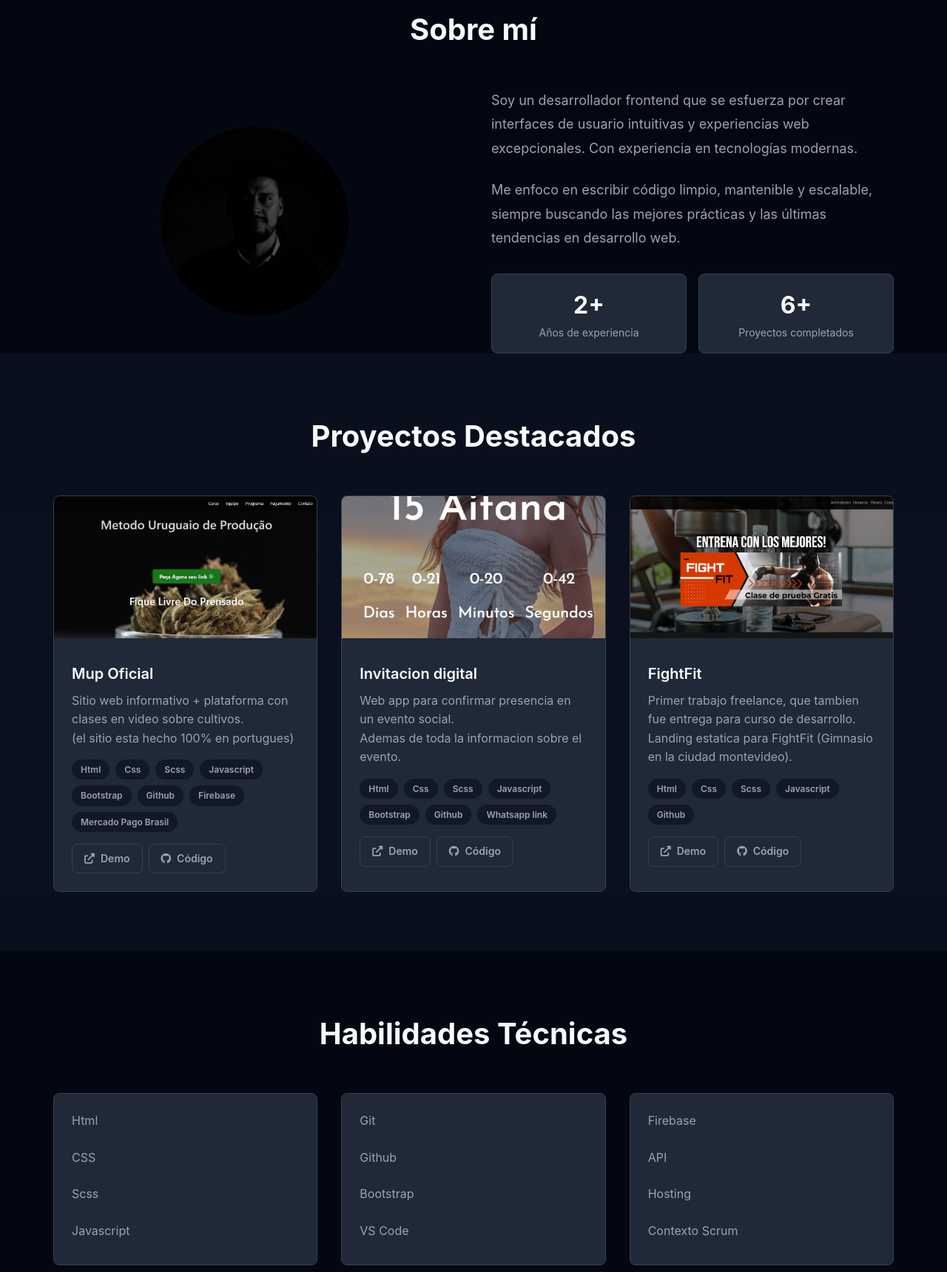
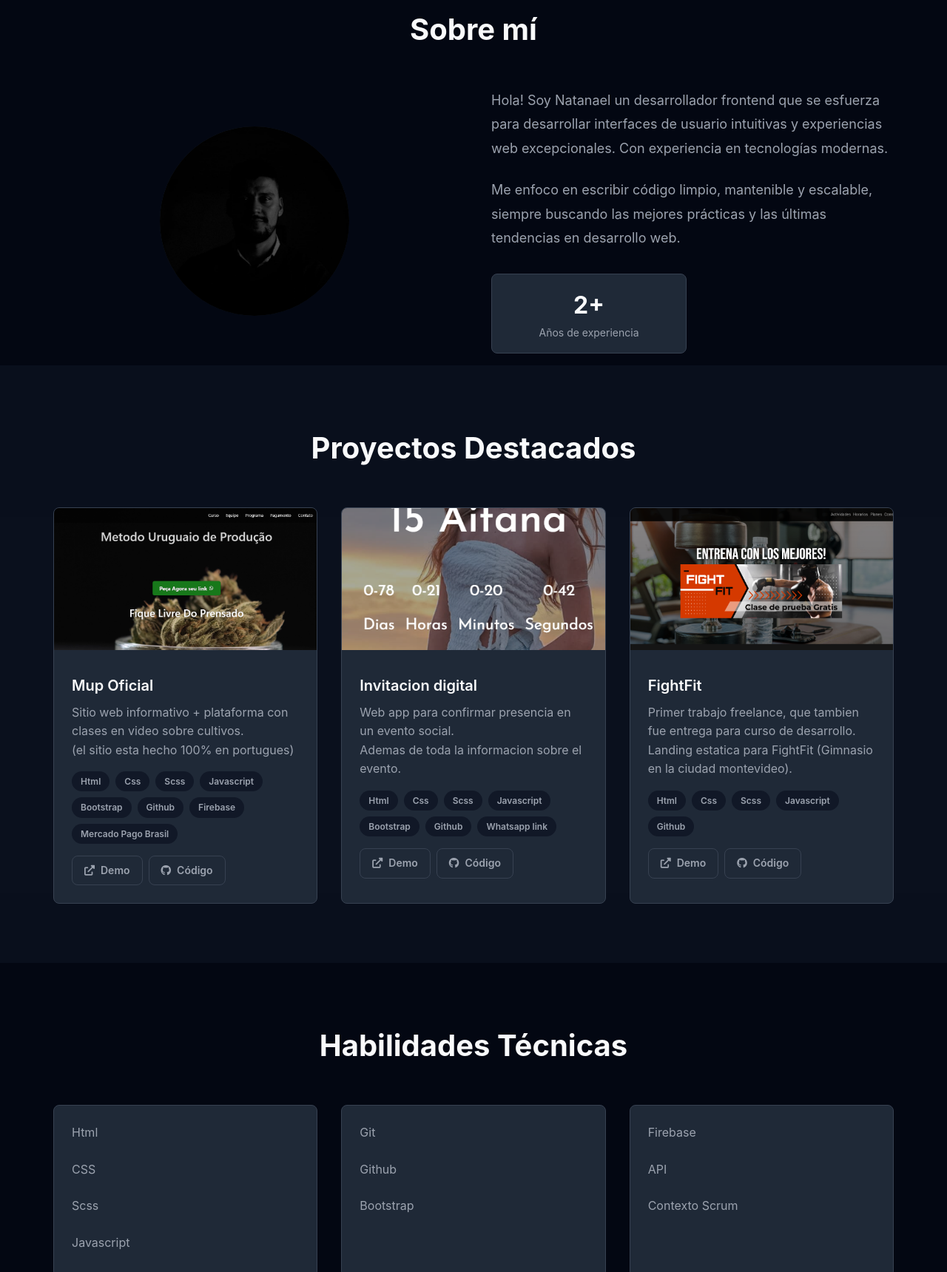
Before and after one commit to NatanaelLeites/nata, a website: page index.html in a window 1280 px wide. Shown: the part 1080-2800 px from the top of the page at 74% size. Drawn offline with Linux system fonts and the light colour scheme.

Commit message:
cambios en estructura general

```diff
--- a/index.html
+++ b/index.html
@@ -13,7 +13,7 @@
     <header id="principal" class="header">
         <div class="container">
             <div class="header__content">
-                <a href="#principal" class="header__logo">&lt;Dv09 Natanael /&gt;</a>
+                <a href="#principal" class="header__logo">&lt;Dv09/&gt;</a>
 
                 <!-- nav -->
                 <nav class="header__nav">
@@ -50,7 +50,7 @@
                     </p>
                     <div class="hero__buttons">
                         <a href="#projects" class="btn btn--primary">Ver Proyectos</a>
-                        <a href="#" class="btn btn--outline">Descargar CV</a>
+                        <a href="/archivo/NatanaelCv.pdf" download="NatanaelCv.pdf" class="btn btn--outline">Descargar CV</a>
                     </div>
                     <div class="hero__social">
                         <a target="_blank" href="https://github.com/NatanaelLeites" class="hero__social-link"><i class="fab fa-github"></i></a>
@@ -75,7 +75,7 @@
                     </div>
                     <div class="about__text">
                         <p class="about__paragraph">
-                            Soy un desarrollador frontend que se esfuerza por crear interfaces de usuario intuitivas y experiencias web
+                            Hola! Soy Natanael un desarrollador frontend que se esfuerza para desarrollar interfaces de usuario intuitivas y experiencias web
                             excepcionales. Con experiencia en tecnologías modernas.
                         </p>
                         <p class="about__paragraph">
@@ -86,10 +86,6 @@
                             <div class="stat-card">
                                 <div class="stat-card__number">2+</div>
                                 <div class="stat-card__label">Años de experiencia</div>
-                            </div>
-                            <div class="stat-card">
-                                <div class="stat-card__number">6+</div>
-                                <div class="stat-card__label">Proyectos completados</div>
                             </div>
                         </div>
                     </div>
@@ -194,7 +190,7 @@
             </div>
         </section>
 
-        <!-- Skills Section -->
+        <!-- habilidades -->
         <section id="skills" class="skills">
             <div class="container">
                 <h2 class="section__title">Habilidades Técnicas</h2>
@@ -205,122 +201,63 @@
                             <div class="skill-item">
                                 <div class="skill-item__header">
                                     <span class="skill-item__name">Html</span>
-                                    <!-- <span class="skill-item__percentage">90%</span> -->
                                 </div>
-                                <!-- <div class="skill-item__bar">
-                                    <div class="skill-item__progress" data-width="90"></div>
-                                </div> -->
+
                             </div>
                             <div class="skill-item">
                                 <div class="skill-item__header">
                                     <span class="skill-item__name">CSS</span>
-                                    <!-- <span class="skill-item__percentage">85%</span> -->
                                 </div>
-                                <!-- <div class="skill-item__bar">
-                                    <div class="skill-item__progress" data-width="85"></div>
-                                </div> -->
                             </div>
                             <div class="skill-item">
                                 <div class="skill-item__header">
                                     <span class="skill-item__name">Scss</span>
-                                    <!-- <span class="skill-item__percentage">80%</span> -->
                                 </div>
-                                <!-- <div class="skill-item__bar">
-                                    <div class="skill-item__progress" data-width="80"></div>
-                                </div> -->
                             </div>
                             <div class="skill-item">
                                 <div class="skill-item__header">
                                     <span class="skill-item__name">Javascript</span>
-                                    <!-- <span class="skill-item__percentage">95%</span> -->
                                 </div>
-                                <!-- <div class="skill-item__bar">
-                                    <div class="skill-item__progress" data-width="95"></div>
-                                </div> -->
                             </div>
                         </div>
                     </div>
 
                     <div class="skill-category">
-                        <!-- <h3 class="skill-category__title">Herramientas</h3> -->
                         <div class="skill-category__skills">
                             <div class="skill-item">
                                 <div class="skill-item__header">
                                     <span class="skill-item__name">Git</span>
-                                    <!-- <span class="skill-item__percentage">85%</span> -->
                                 </div>
-                                <!-- <div class="skill-item__bar">
-                                    <div class="skill-item__progress" data-width="85"></div>
-                                </div> -->
                             </div>
                             <div class="skill-item">
                                 <div class="skill-item__header">
                                     <span class="skill-item__name">Github</span>
-                                    <!-- <span class="skill-item__percentage">70%</span> -->
                                 </div>
-                                <!-- <div class="skill-item__bar">
-                                    <div class="skill-item__progress" data-width="70"></div>
-                                </div> -->
                             </div>
                             <div class="skill-item">
                                 <div class="skill-item__header">
                                     <span class="skill-item__name">Bootstrap</span>
-                                    <!-- <span class="skill-item__percentage">75%</span> -->
                                 </div>
-                                <!-- <div class="skill-item__bar">
-                                    <div class="skill-item__progress" data-width="75"></div>
-                                </div> -->
-                            </div>
-                            <div class="skill-item">
-                                <div class="skill-item__header">
-                                    <span class="skill-item__name">VS Code</span>
-                                    <!-- <span class="skill-item__percentage">95%</span> -->
-                                </div>
-                                <!-- <div class="skill-item__bar">
-                                    <div class="skill-item__progress" data-width="95"></div>
-                                </div> -->
                             </div>
                         </div>
                     </div>
 
                     <div class="skill-category">
-                        <!-- <h3 class="skill-category__title">Backend</h3> -->
                         <div class="skill-category__skills">
                             <div class="skill-item">
                                 <div class="skill-item__header">
                                     <span class="skill-item__name">Firebase</span>
-                                    <!-- <span class="skill-item__percentage">70%</span> -->
                                 </div>
-                                <!-- <div class="skill-item__bar">
-                                    <div class="skill-item__progress" data-width="70"></div>
-                                </div> -->
                             </div>
                             <div class="skill-item">
                                 <div class="skill-item__header">
                                     <span class="skill-item__name">API</span>
-                                    <!-- <span class="skill-item__percentage">65%</span> -->
                                 </div>
-                                <!-- <div class="skill-item__bar">
-                                    <div class="skill-item__progress" data-width="65"></div>
-                                </div> -->
-                            </div>
-                            <div class="skill-item">
-                                <div class="skill-item__header">
-                                    <span class="skill-item__name">Hosting</span>
-                                    <!-- <span class="skill-item__percentage">60%</span> -->
-                                </div>
-                                <!-- <div class="skill-item__bar">
-                                    <div class="skill-item__progress" data-width="60"></div>
-                                </div> -->
                             </div>
                             <div class="skill-item">
                                 <div class="skill-item__header">
                                     <span class="skill-item__name">Contexto Scrum</span>
-                                    <!-- <span class="skill-item__percentage">55%</span> -->
                                 </div>
-                                <!-- <div class="skill-item__bar">
-                                    <div class="skill-item__progress" data-width="55"></div>
-                                </div> -->
                             </div>
                         </div>
                     </div>
--- a/scss/estilos.scss
+++ b/scss/estilos.scss
@@ -310,7 +310,6 @@ body {
 
 // sobre mi
 .about {
-  //padding: 5rem 0;
   margin-top: 18rem;
 
   &__content {
@@ -383,6 +382,7 @@ body {
 // projectos
 .projects {
   padding: 5rem 0;
+  margin-top: 1rem;
   background-color: rgba($color-bg-secondary, 0.5);
 
   &__grid {
@@ -536,7 +536,7 @@ body {
 
 // contacto
 .contact {
-  padding: 5rem 0;
+  padding: 1rem 0;
   background-color: rgba($color-bg-secondary, 0.5);
   &__content {
     display: grid;
```
Also changed, not shown: js/script.js (+0 -17 lines), css/estilos.css, 2 other files.
